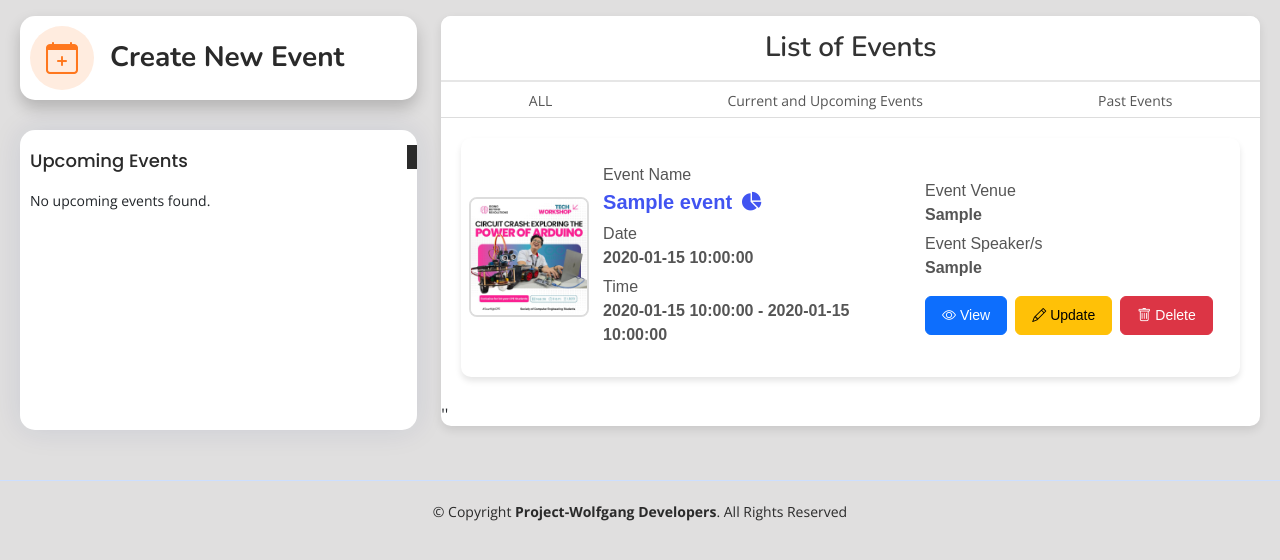
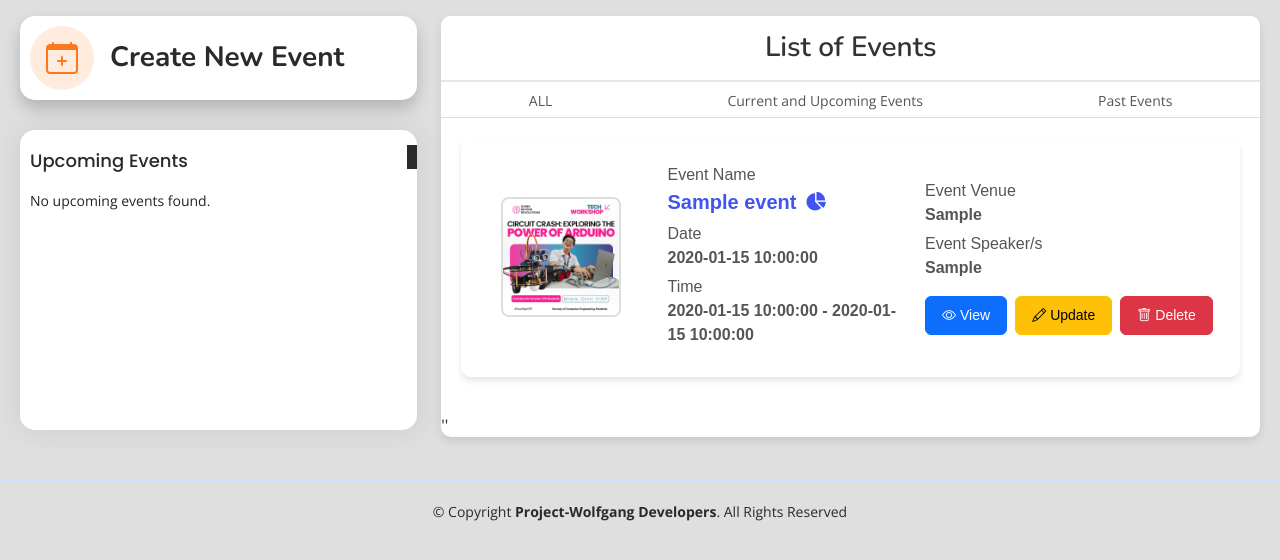
Before and after one commit to jp-asadon/asadon_lapidario_ncp_3106, a PHP site: page / in a window 1280 px wide. Shown: the part 137-697 px from the top of the page. Run offline with PHP 8.4, Linux system fonts and the light colour scheme; tables that the repository leaves empty or names only in its code hold one stand-in row (values such as "Sample post"); some libraries are stand-ins or nearby versions.

Commit message:
Update index.php

```diff
--- a/index.php
+++ b/index.php
@@ -145,7 +145,8 @@
 <!-- Left side columns -->
 <div class="col-sm-8" style="height: 410px;">
     <!-- Customers Card -->
-    <div class="card info-card customers-card" style="height: 410px; border-radius: 10px; box-shadow: 0 4px 10px rgba(0, 0, 0, 0.1); overflow: hidden;">
+    <div class="card info-card customers-card" style="height: auto; border-radius: 10px; box-shadow: 0 4px 10px rgba(0, 0, 0, 0.1); overflow: hidden;">
+
         <!-- Card Header -->
         <div style="font-family: 'Poppins', sans-serif; position: sticky; top: 0; background-color: #ffffff; z-index: 1; padding: 15px 10px; border-bottom: 2px solid #e6e6e6; text-align: center;">
             <h6 style="margin: 0; font-size: 28px; color: #333; font-weight: 600;">List of Events</h6>
@@ -174,7 +175,7 @@
         </ul>
 
         <!-- Card Body -->
-        <div class="card-body" style="height: 340px; overflow-y: auto; padding: 20px; font-family: 'Montserrat', sans-serif; background-color: #fff;">
+        <div class="card-body d-flex flex-column" style="max-height: 340px; overflow-y: auto; padding: 20px; font-family: 'Montserrat', sans-serif; background-color: #fff;">
             <!-- PHP Code for Event Listing -->
             <?php
                 require_once("config.php");
@@ -206,14 +207,14 @@ if ($result = $mysqli->query($sql)) {
 
 <div class="card info-card customers-card mb-3" style="border-radius: 10px; box-shadow: 0 4px 6px rgba(0, 0, 0, 0.1);">
     <div class="card-body" style="color: #555555; padding: 15px; border-radius: 10px;">
-                                <div class="row align-items-center">
+        <div class="row align-items-center d-flex flex-wrap">
             <!-- Image Column -->
-                                    <div class="col-lg-2 d-flex justify-content-center" style="padding: 10px;">
+            <div class="col-lg-3 col-md-4 col-12 d-flex justify-content-center" style="padding: 10px;">
                 <img src="assets/img/ardui.jpg" style="height: 120px; width: 120px; object-fit: cover; border-radius: 8px; border: 2px solid #ddd;">
             </div>
 
             <!-- Event Information Column -->
-                                    <div class="col-lg-5" style="padding: 10px;">
+            <div class="col-lg-4 col-md-4 col-12" style="padding: 10px;">
                 <div class="form-group">
                     <label>Event Name</label>
                     <p style="margin-bottom: 5px; font-weight: bold;">
@@ -237,7 +238,8 @@ if ($result = $mysqli->query($sql)) {
                 </div>
             </div>
 
-                                    <div class="col-lg-5" style="padding: 10px;">
+            <!-- Event Venue and Speaker Column -->
+            <div class="col-lg-4 col-md-4 col-12" style="padding: 10px;">
                 <div class="form-group">
                     <label>Event Venue</label>
                     <p style="margin-bottom: 5px; font-weight: bold;"><?php echo htmlspecialchars($row['event_venue']); ?></p>
@@ -248,7 +250,7 @@ if ($result = $mysqli->query($sql)) {
                 </div>
 
                 <!-- Buttons for View, Edit, Delete -->
-                                        <div class="mt-3 d-flex justify-content-start">
+                <div class="mt-3 d-flex justify-content-start" style="flex-wrap: nowrap;">
                     <!-- View Event Details -->
                     <a href="read.php?id=<?php echo $row['id']; ?>"
                       class="btn btn-primary me-2 d-flex align-items-center px-3 py-2"
```
Lines whose indentation alone changed are shown as unchanged.
